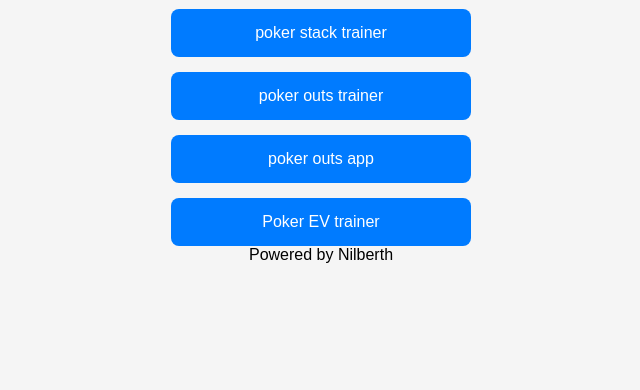
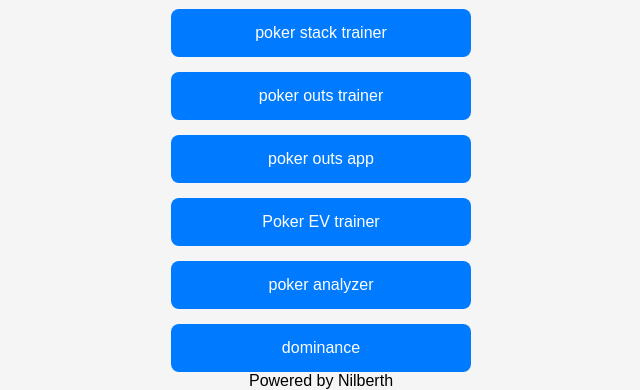
Before and after one commit to nilberthsouza/nilberthsouza.github.io, a plain HTML site: page index.html in a window 1280 px wide. Shown: the part 630-1020 px from the top of the page, without its empty margins (319-959 px from the left). Before the commit the page ends 894 px from the top, so only its background shows below. Drawn offline with Linux system fonts and the light colour scheme.

Commit message:
Update index.html

```diff
--- a/index.html
+++ b/index.html
@@ -69,7 +69,9 @@
     <a class="button" href="poker_stack_trainer.html">poker stack trainer</a>
     <a class="button" href="poker-outs-trainer.html">poker outs trainer</a>
     <a class="button" href="poker_outs_app.html">poker outs app</a>
-   <a class="button" href="poker_ev_trainer.html">Poker EV trainer</a>
+     <a class="button" href="poker_ev_trainer.html">Poker EV trainer</a>
+     <a class="button" href="poker-analyzer.html">poker analyzer</a>
+     <a class="button" href="dominance.html">dominance</a>
 
 
 
```
